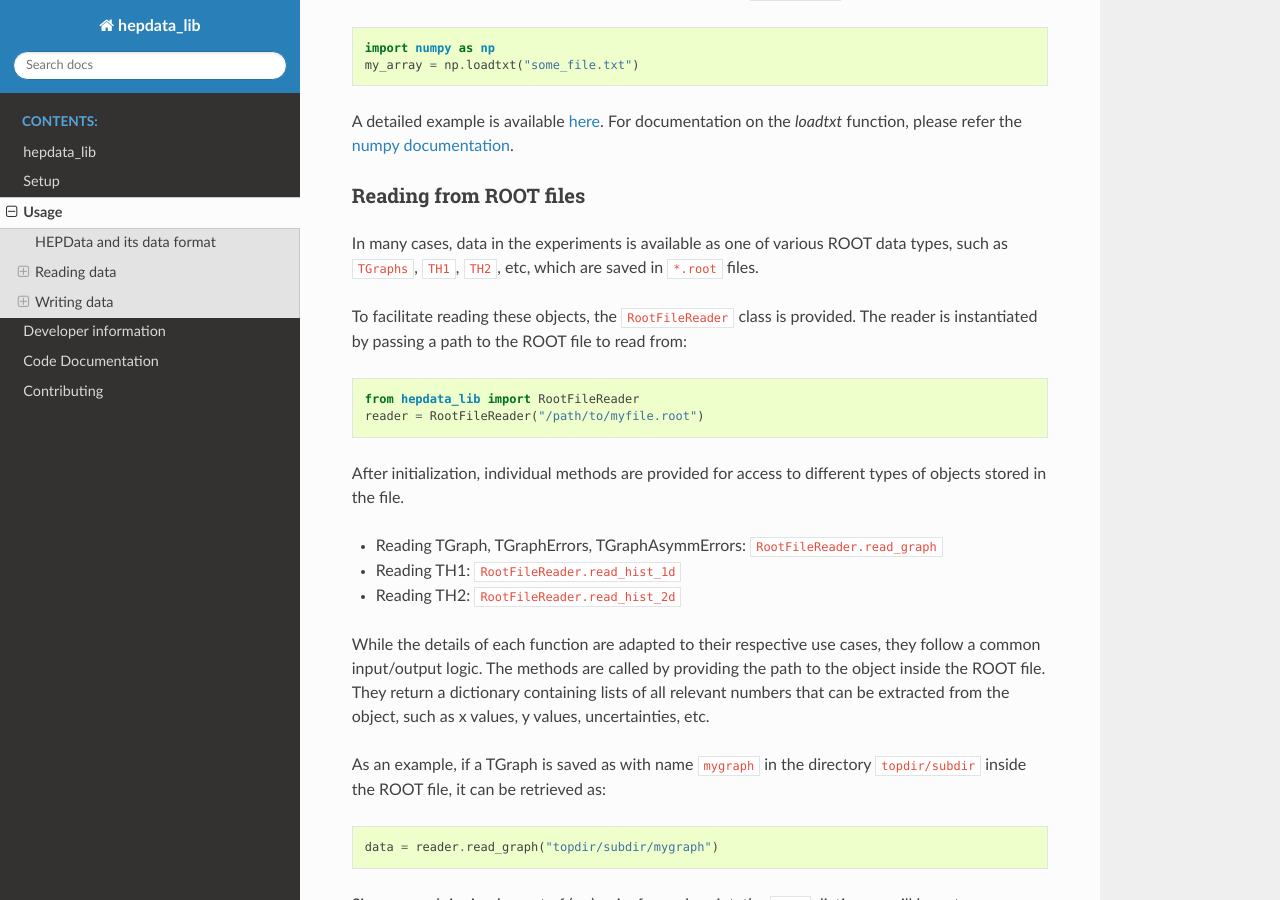
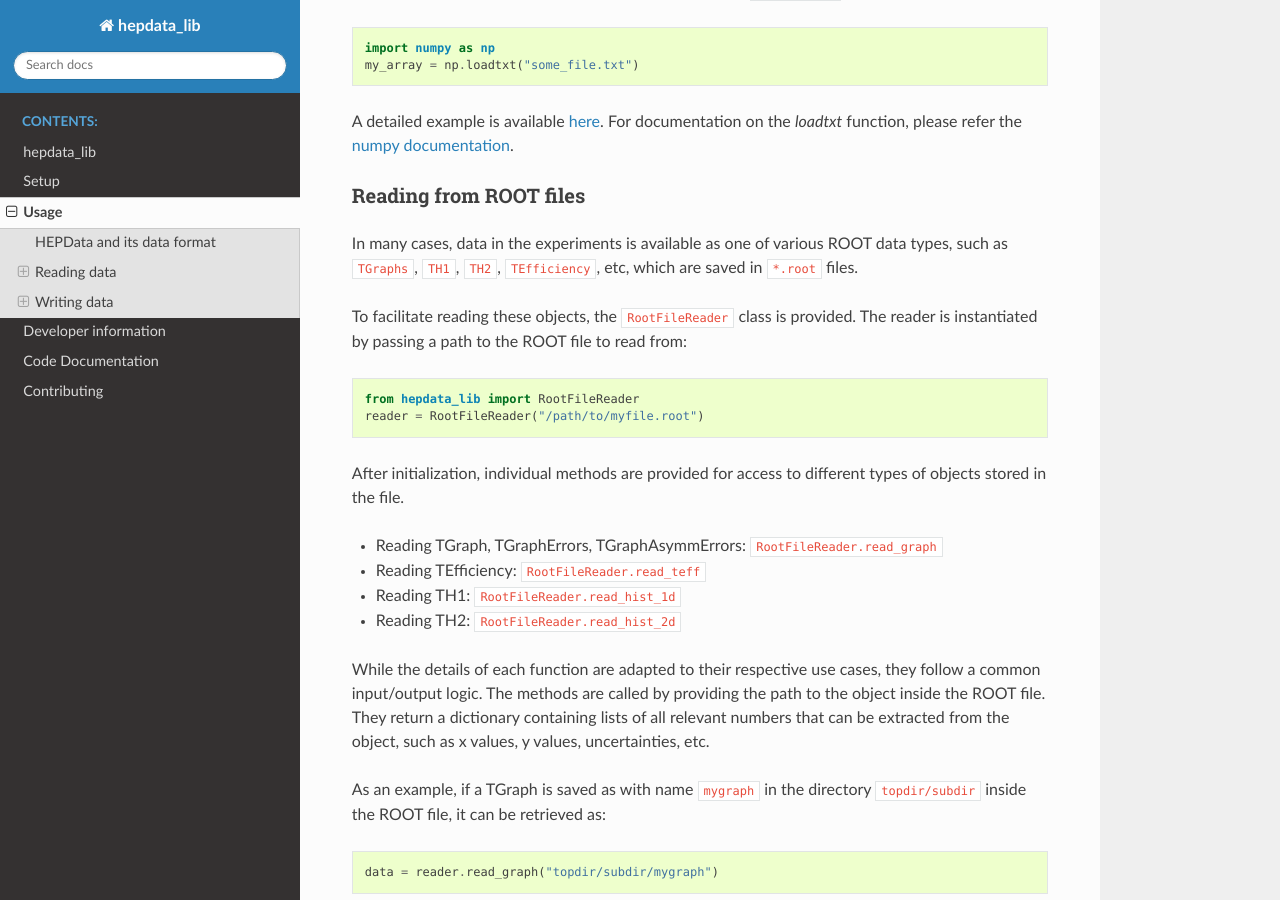
Before and after one commit to HEPData/hepdata_lib, a Sphinx documentation site: the page built from docs/usage.rst, in a window 1280 px wide and 900 px high, scrolled down 777 px. Built offline with Sphinx 7.4.7 and the Read the Docs theme 3.1.0, drawn with Linux system fonts in a browser that asks for light colours.

Commit message:
Add minimal information on TEfficiency usage in docs

```diff
--- a/docs/usage.rst
+++ b/docs/usage.rst
@@ -42,7 +42,7 @@ For documentation on the `loadtxt` function, please refer the `numpy documentati
 Reading from ROOT files
 +++++++++++++++++++++++
 
-In many cases, data in the experiments is available as one of various ROOT data types, such as ``TGraphs``, ``TH1``, ``TH2``, etc, which are saved in ``*.root`` files.
+In many cases, data in the experiments is available as one of various ROOT data types, such as ``TGraphs``, ``TH1``, ``TH2``, ``TEfficiency``, etc, which are saved in ``*.root`` files.
 
 To facilitate reading these objects, the ``RootFileReader`` class is provided.
 The reader is instantiated by passing a path to the ROOT file to read from:
@@ -55,6 +55,7 @@ The reader is instantiated by passing a path to the ROOT file to read from:
 After initialization, individual methods are provided for access to different types of objects stored in the file.
 
 * Reading TGraph, TGraphErrors, TGraphAsymmErrors: ``RootFileReader.read_graph``
+* Reading TEfficiency: ``RootFileReader.read_teff``
 * Reading TH1: ``RootFileReader.read_hist_1d``
 * Reading TH2: ``RootFileReader.read_hist_2d``
 
```
